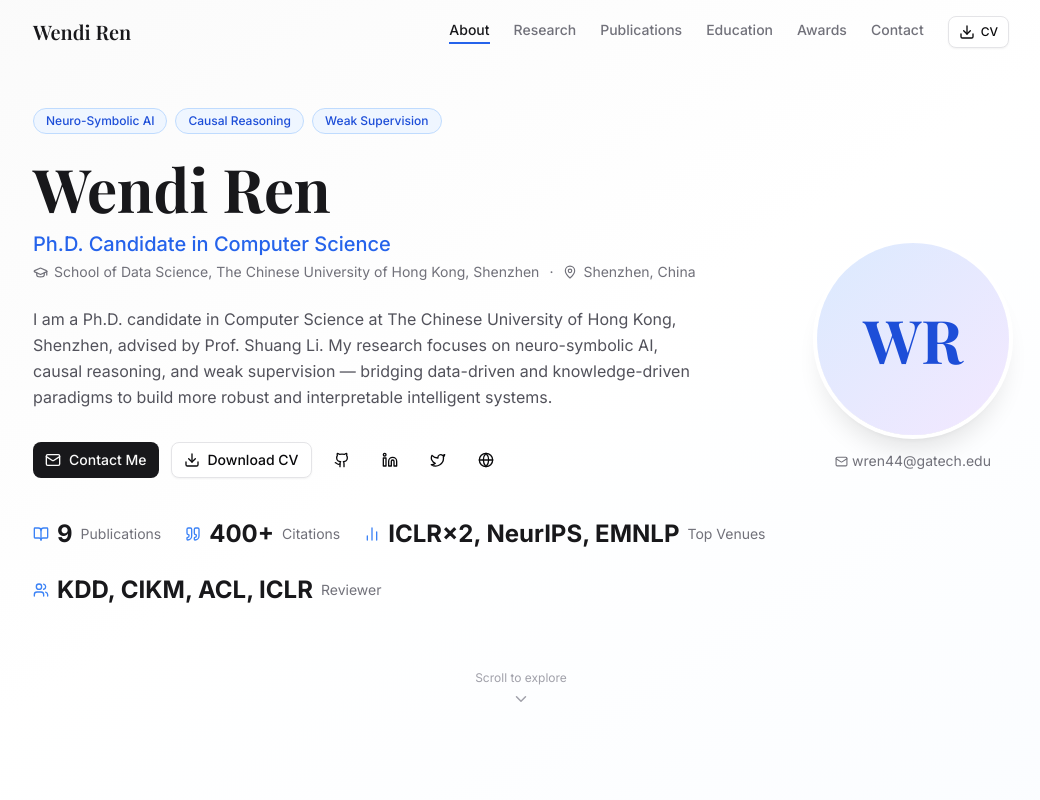
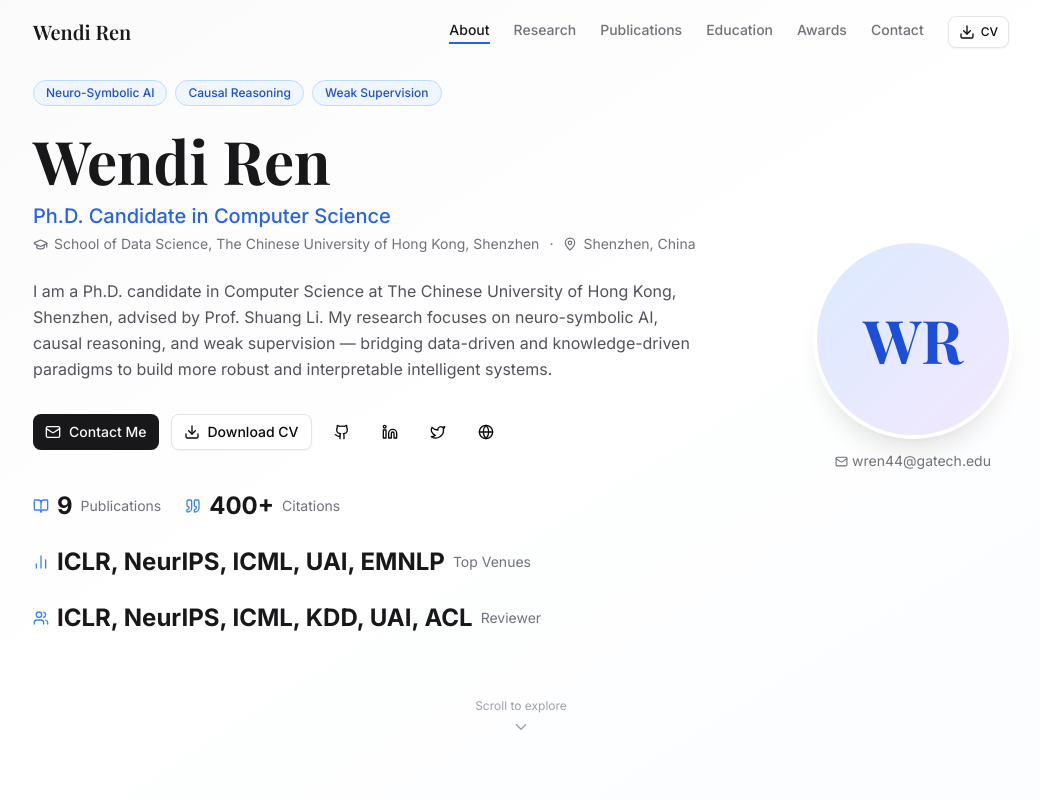
Before and after one commit to conniemessi/phd-homepage, a React (Vite) app in the folder app/: page / in a window 1280 px wide. Shown: the top 800 px of the page, without its empty margins (119-1159 px from the left). Built offline with nearby package versions, Linux system fonts and the light colour scheme; a web font is replaced by a local one.

Commit message:
top conf

```diff
--- a/app/src/App.tsx
+++ b/app/src/App.tsx
@@ -32,8 +32,8 @@ Prior to my PhD, I earned my M.S. in Computational Science & Engineering from Ge
   stats: [
     { label: 'Publications', value: '9', icon: BookOpen },
     { label: 'Citations', value: '400+', icon: Quote },
-    { label: 'Top Venues', value: 'ICLR×2, NeurIPS, EMNLP', icon: BarChart2 },
-    { label: 'Reviewer', value: 'KDD, CIKM, ACL, ICLR', icon: Users },
+    { label: 'Top Venues', value: 'ICLR, NeurIPS, ICML, UAI, EMNLP', icon: BarChart2 },
+    { label: 'Reviewer', value: 'ICLR, NeurIPS, ICML, KDD, UAI, ACL', icon: Users },
   ]
 }
 
```
Also changed, not shown: 1 other file (tests, documents, lock files or other folders).
